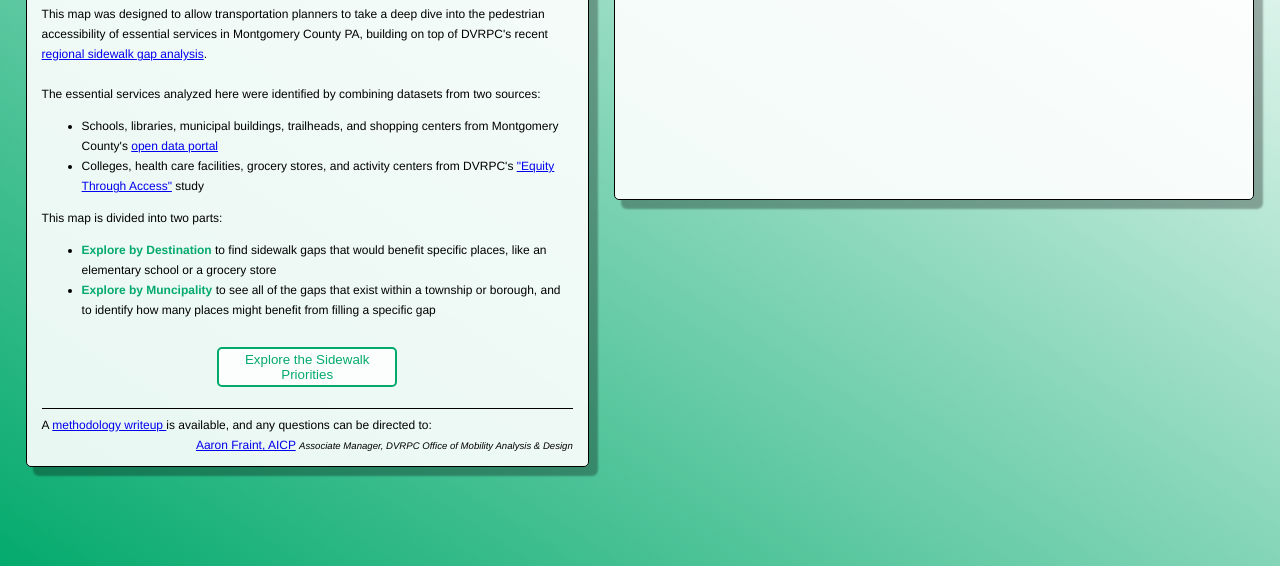
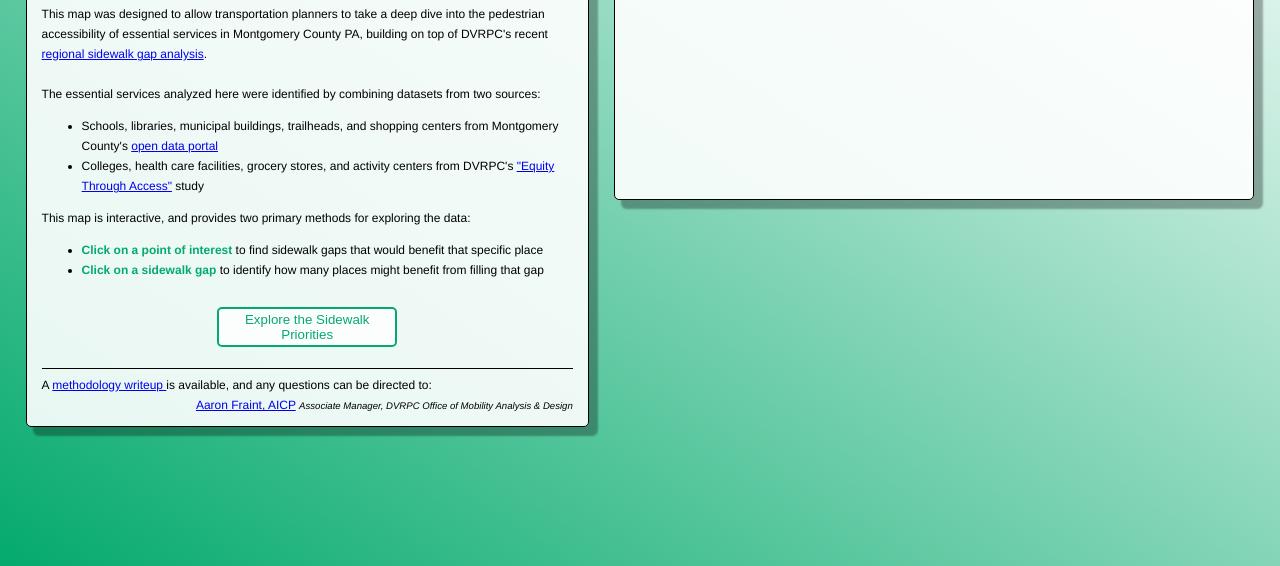
Before and after one commit to dvrpc/sidewalk-priorities, a website built with webpack: page src/index.html in a window 1280 px wide. Shown: the part 234-800 px from the top of the page. Built offline with nearby package versions, Linux system fonts and the light colour scheme.

Commit message:
update intro text

```diff
--- a/src/index.html
+++ b/src/index.html
@@ -66,17 +66,18 @@
           </li>
         </ul>
 
-        <p>This map is divided into two parts:</p>
+        <p>
+          This map is interactive, and provides two primary methods for
+          exploring the data:
+        </p>
         <ul>
           <li>
-            <span class="green-text"> Explore by Destination </span> to find
-            sidewalk gaps that would benefit specific places, like an elementary
-            school or a grocery store
+            <span class="green-text"> Click on a point of interest </span> to
+            find sidewalk gaps that would benefit that specific place
           </li>
           <li>
-            <span class="green-text">Explore by Muncipality </span> to see all
-            of the gaps that exist within a township or borough, and to identify
-            how many places might benefit from filling a specific gap
+            <span class="green-text">Click on a sidewalk gap </span> to identify
+            how many places might benefit from filling that gap
           </li>
         </ul>
         <div class="btn-group">
```
